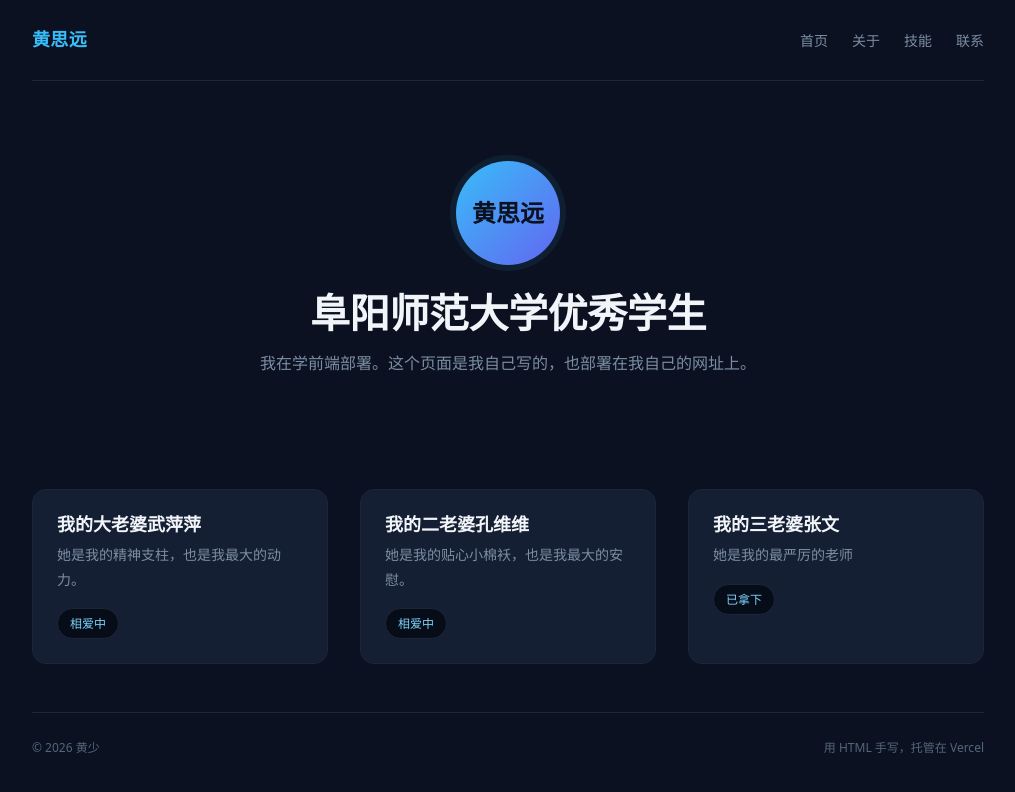
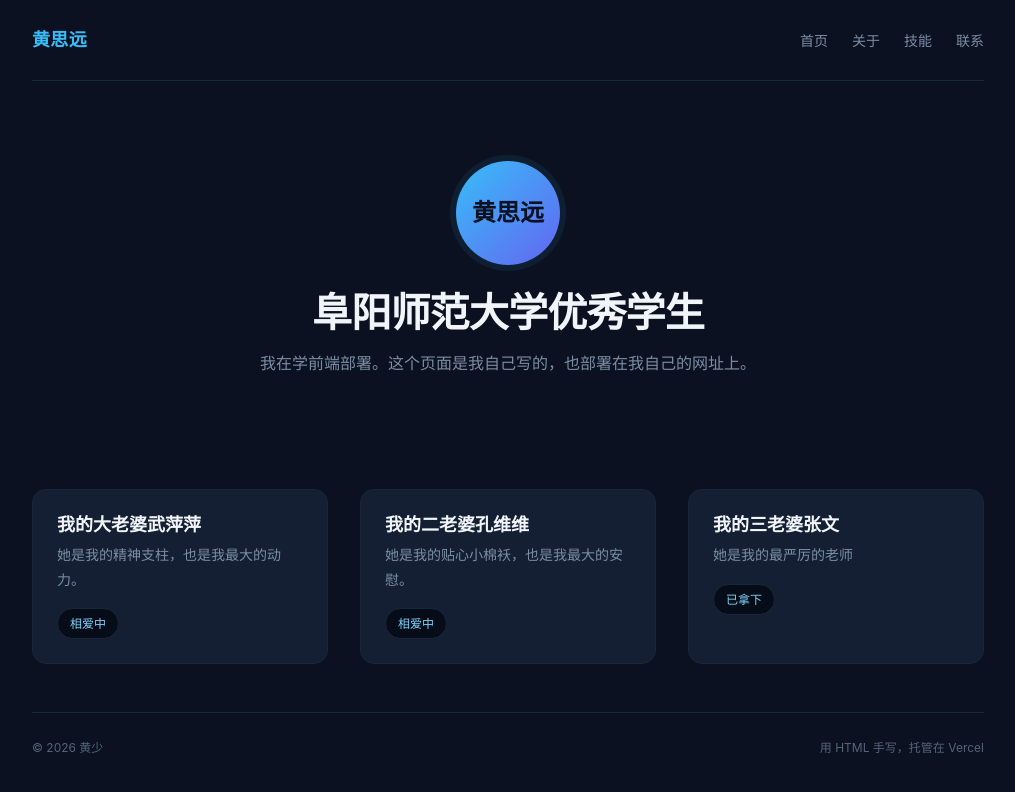
Before and after one commit to zcm12138-Bob/my-site, a plain HTML site: page profile.html in a window 1280 px wide. Shown: the whole page, without its empty margins (132-1147 px from the left). Drawn offline with Linux system fonts and the light colour scheme.

Commit message:
第5天：字体栈和字重层级

```diff
--- a/profile.html
+++ b/profile.html
@@ -75,10 +75,22 @@
 
     html { scroll-behavior: smooth; }   /* 点导航跳转时平滑滚动 */
 
+    h1,h2,h3 {text-wrap: balance;
+    font-weigth: 700; }
+
+    p {tect-wrap: pretty;
+    overflow-wrap: break-word;}
+    .tag, time, .num{font-variant-numeric: tabular-nums;}
+
     body {
       background: var(--bg-base);
       color: var(--text-base);          /* ★ 正文用中间灰，不是品牌色 */
-      font-family: system-ui, -apple-system, "Microsoft YaHei", "PingFang SC", sans-serif;
+      font-family:
+  -apple-system, BlinkMacSystemFont, "Segoe UI",
+  "PingFang SC", "Hiragino Sans GB",
+  "Microsoft YaHei", "微软雅黑",
+  "Noto Sans SC", "Source Han Sans SC",
+  sans-serif;
       line-height: var(--lh-base);
       -webkit-font-smoothing: antialiased;  /* Mac 上字更细腻 */
       font-feature-settings: "kern";        /* 字距微调 */
@@ -155,9 +167,10 @@
       /* clamp(最小值, 随屏幕缩放, 最大值) —— 不用媒体查询就自动适配手机 */
       font-size: clamp(1.5rem, 5vw, var(--fs-hero));
       line-height: var(--lh-tight);
+      font-weight: 800;
       color: var(--text-strong);        /* ★ 标题最亮 */
       margin-bottom: var(--s-3);
-      letter-spacing: -0.01em;          /* 大标题收紧一点，更精致 */
+      letter-spacing: -0.02em;          /* 大标题收紧一点，更精致 */
     }
 
     .hero p {
@@ -191,6 +204,7 @@
     .card h3 {
       font-size: var(--fs-lg);
       line-height: var(--lh-tight);
+      font-weight: 600;
       color: var(--text-strong);        /* ★ 卡片标题最亮 */
       margin-bottom: var(--s-2);
     }
```
